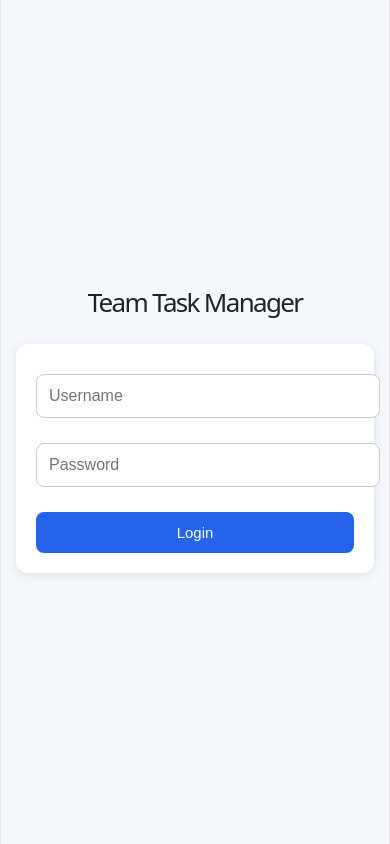
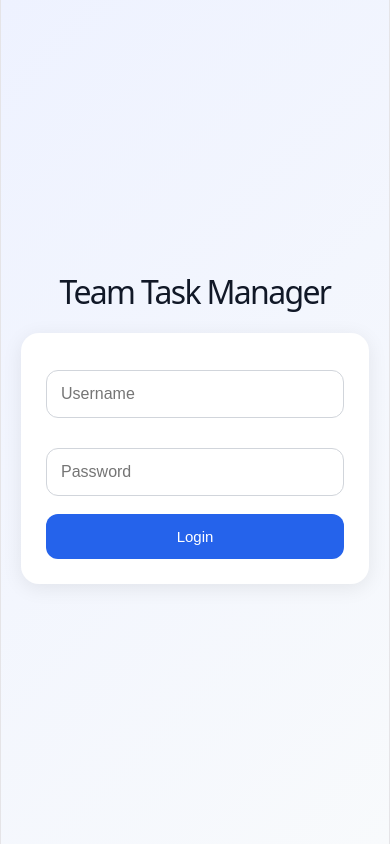
Before and after one commit to manik8022/team-task-manager, a React app in the folder frontend/: page / in a window 390 px wide. Built offline with nearby package versions, Linux system fonts and the light colour scheme; the HTML template or start-up script is replaced by a standard one.

Commit message:
Modern dashboard UI

```diff
--- a/frontend/src/App.css
+++ b/frontend/src/App.css
@@ -1,105 +1,122 @@
-body {
+* {
   margin: 0;
   padding: 0;
+  box-sizing: border-box;
+}
+
+body {
   font-family: Arial, sans-serif;
-  background: #f4f7fb;
+  background: linear-gradient(
+    135deg,
+    #eef2ff,
+    #f8fafc
+  );
+  min-height: 100vh;
 }
 
 .container {
-  max-width: 900px;
+  max-width: 1100px;
   margin: auto;
-  padding: 30px;
+  padding: 40px 20px;
 }
 
 h1 {
   text-align: center;
-  color: #222;
+  margin-bottom: 30px;
+  color: #111827;
+  font-size: 42px;
+}
+
+h2 {
+  margin-bottom: 25px;
+  color: #1f2937;
+}
+
+h3 {
+  margin-bottom: 15px;
+  color: #374151;
+}
+
+.card {
+  background: white;
+  border-radius: 18px;
+  padding: 25px;
+  margin-top: 20px;
+  box-shadow:
+    0 4px 20px rgba(0,0,0,0.08);
+  transition: 0.3s;
+}
+
+.card:hover {
+  transform: translateY(-4px);
+}
+
+.dashboard-grid {
+  display: grid;
+  grid-template-columns:
+    repeat(auto-fit, minmax(220px, 1fr));
+  gap: 20px;
   margin-bottom: 30px;
 }
 
-h2 {
-  color: #333;
-  margin-bottom: 20px;
+.stat-card {
+  background: white;
+  border-radius: 18px;
+  padding: 25px;
+  text-align: center;
+  box-shadow:
+    0 4px 20px rgba(0,0,0,0.08);
+  transition: 0.3s;
 }
 
-h3 {
-  color: #444;
+.stat-card:hover {
+  transform: scale(1.03);
+}
+
+.stat-card h3 {
+  color: #6b7280;
+  margin-bottom: 10px;
+}
+
+.stat-card p {
+  font-size: 34px;
+  font-weight: bold;
+  color: #111827;
 }
 
 input {
   width: 100%;
-  padding: 12px;
-  margin-top: 10px;
-  margin-bottom: 15px;
-  border-radius: 8px;
-  border: 1px solid #ccc;
+  padding: 14px;
+  margin-top: 12px;
+  margin-bottom: 18px;
+  border-radius: 12px;
+  border: 1px solid #d1d5db;
   font-size: 16px;
+  outline: none;
+}
+
+input:focus {
+  border: 1px solid #2563eb;
 }
 
 button {
-  padding: 12px 20px;
-  border: none;
   background: #2563eb;
   color: white;
-  border-radius: 8px;
+  border: none;
+  padding: 14px 22px;
+  border-radius: 12px;
+  font-size: 15px;
   cursor: pointer;
-  font-size: 15px;
-  margin-top: 10px;
+  transition: 0.3s;
 }
 
 button:hover {
   background: #1d4ed8;
 }
 
-.card {
-  background: white;
-  padding: 20px;
-  border-radius: 12px;
-  margin-top: 20px;
-  box-shadow: 0px 2px 10px rgba(0,0,0,0.1);
-}
-
-.task-completed {
-  border-left: 6px solid green;
-}
-
-.task-pending {
-  border-left: 6px solid orange;
-}
-
-.task-overdue {
-  border-left: 6px solid red;
-}
-
-.dashboard-grid {
-  display: grid;
-  grid-template-columns: repeat(auto-fit, minmax(180px, 1fr));
-  gap: 15px;
-  margin-bottom: 20px;
-}
-
-.stat-card {
-  background: white;
-  padding: 20px;
-  border-radius: 12px;
-  text-align: center;
-  box-shadow: 0px 2px 10px rgba(0,0,0,0.1);
-}
-
-.stat-card h3 {
-  margin: 0;
-  color: #555;
-}
-
-.stat-card p {
-  font-size: 24px;
-  margin-top: 10px;
-  color: #111;
-  font-weight: bold;
-}
-
 .logout-btn {
   background: #dc2626;
+  margin-top: 25px;
 }
 
 .logout-btn:hover {
@@ -107,34 +124,51 @@ button:hover {
 }
 
 .status {
-  padding: 6px 12px;
+  padding: 6px 14px;
   border-radius: 20px;
   color: white;
-  font-size: 14px;
+  font-size: 13px;
   font-weight: bold;
-  display: inline-block;
 }
 
 .pending {
-  background: orange;
+  background: #f59e0b;
 }
 
 .completed {
-  background: green;
+  background: #10b981;
 }
 
 .overdue {
-  background: red;
+  background: #ef4444;
 }
 
-@media screen and (max-width: 600px) {
+.task-completed {
+  border-left: 6px solid #10b981;
+}
+
+.task-pending {
+  border-left: 6px solid #f59e0b;
+}
+
+.task-overdue {
+  border-left: 6px solid #ef4444;
+}
+
+.login-card {
+  max-width: 450px;
+  margin: auto;
+  margin-top: 80px;
+}
+
+@media screen and (max-width: 768px) {
+
+  h1 {
+    font-size: 32px;
+  }
 
   .container {
-    padding: 15px;
-  }
-
-  h1 {
-    font-size: 26px;
+    padding: 20px;
   }
 
   button {
--- a/frontend/src/App.jsx
+++ b/frontend/src/App.jsx
@@ -266,7 +266,7 @@ function App() {
 
           {role === "admin" && (
 
-            <div className="card">
+            <div className="card login-card">
 
               <h3>Create Task</h3>
 
```
